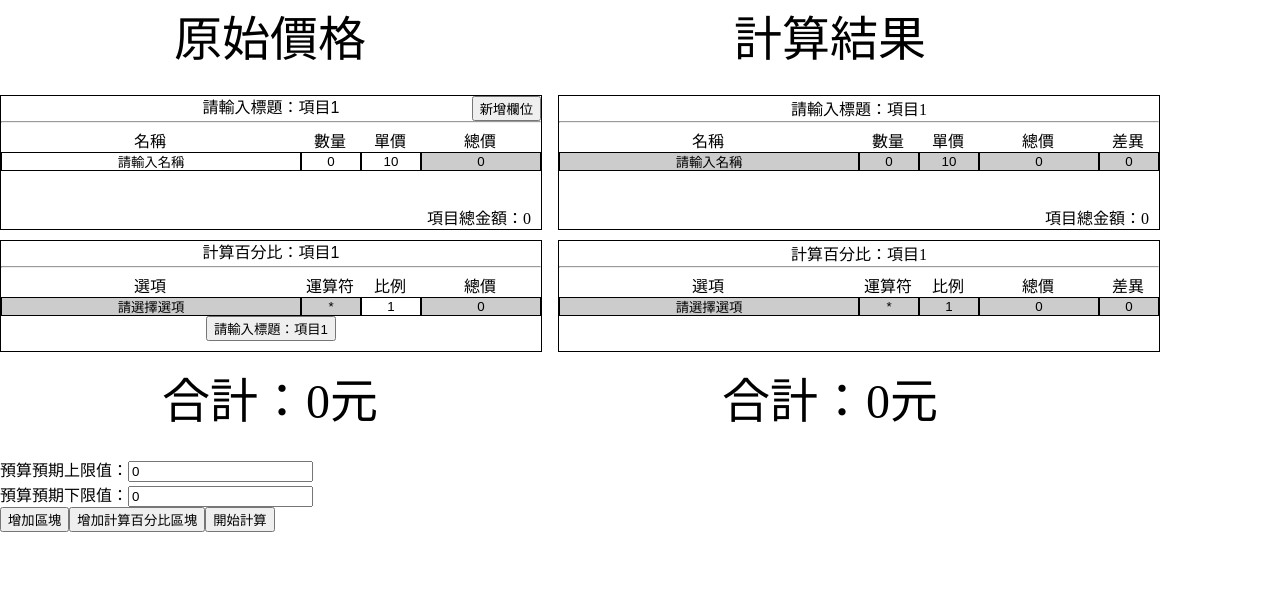
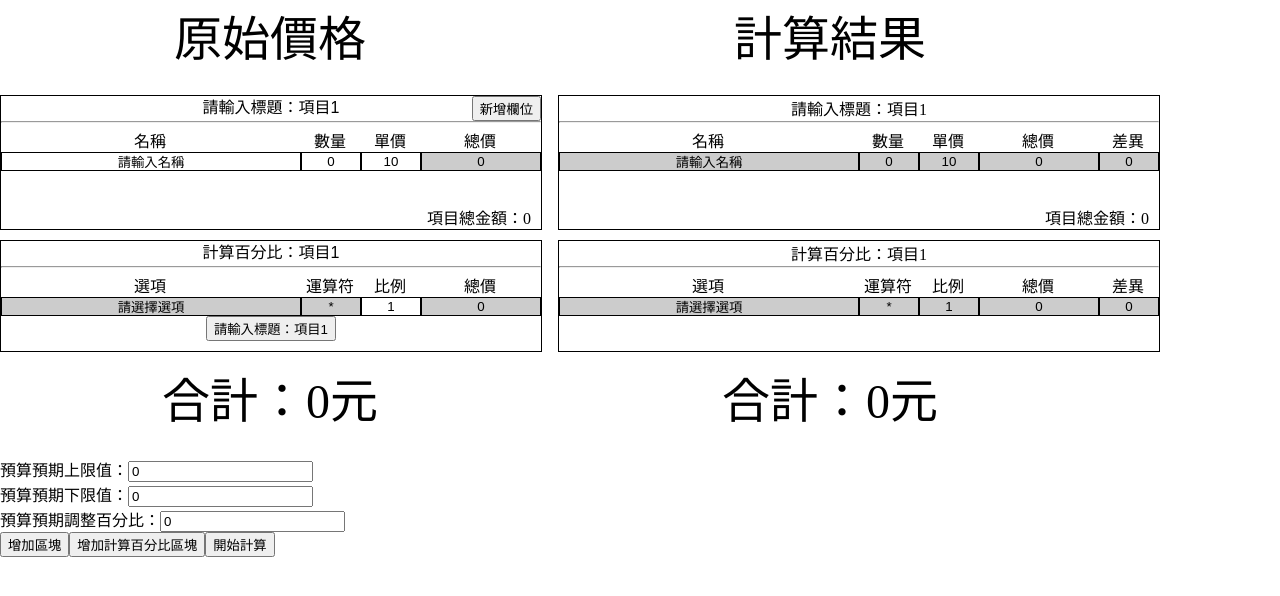
Before and after one commit to ProFusionInformationTechnology/Calculate-quote, an Angular app: page / in a window 1280 px wide. Shown: the top 596 px of the page. Built offline with nearby package versions, Linux system fonts and the light colour scheme.

Commit message:
[新增] 新增可以輸入預期百分比的欄位與對應變數

```diff
--- a/src/app/app.component.html
+++ b/src/app/app.component.html
@@ -29,6 +29,10 @@
     <span>預算預期下限值：</span>
     <input type="number" [(ngModel)]="rangeObj.minV">
   </div>
+  <div class="range-area">
+    <span>預算預期調整百分比：</span>
+    <input type="number" [(ngModel)]="rangeObj.ratio">
+  </div>
 </div>
 <button (click)="addBlock('nor')">增加區塊</button>
 <button (click)="addBlock('spe')">增加計算百分比區塊</button>
--- a/src/app/app.component.ts
+++ b/src/app/app.component.ts
@@ -29,7 +29,8 @@ export class AppComponent {
 
   public rangeObj = {
     maxV: 0,
-    minV: 0
+    minV: 0,
+    ratio: 0
   };
 
   public addBlock(type:string = 'nor') {
```
